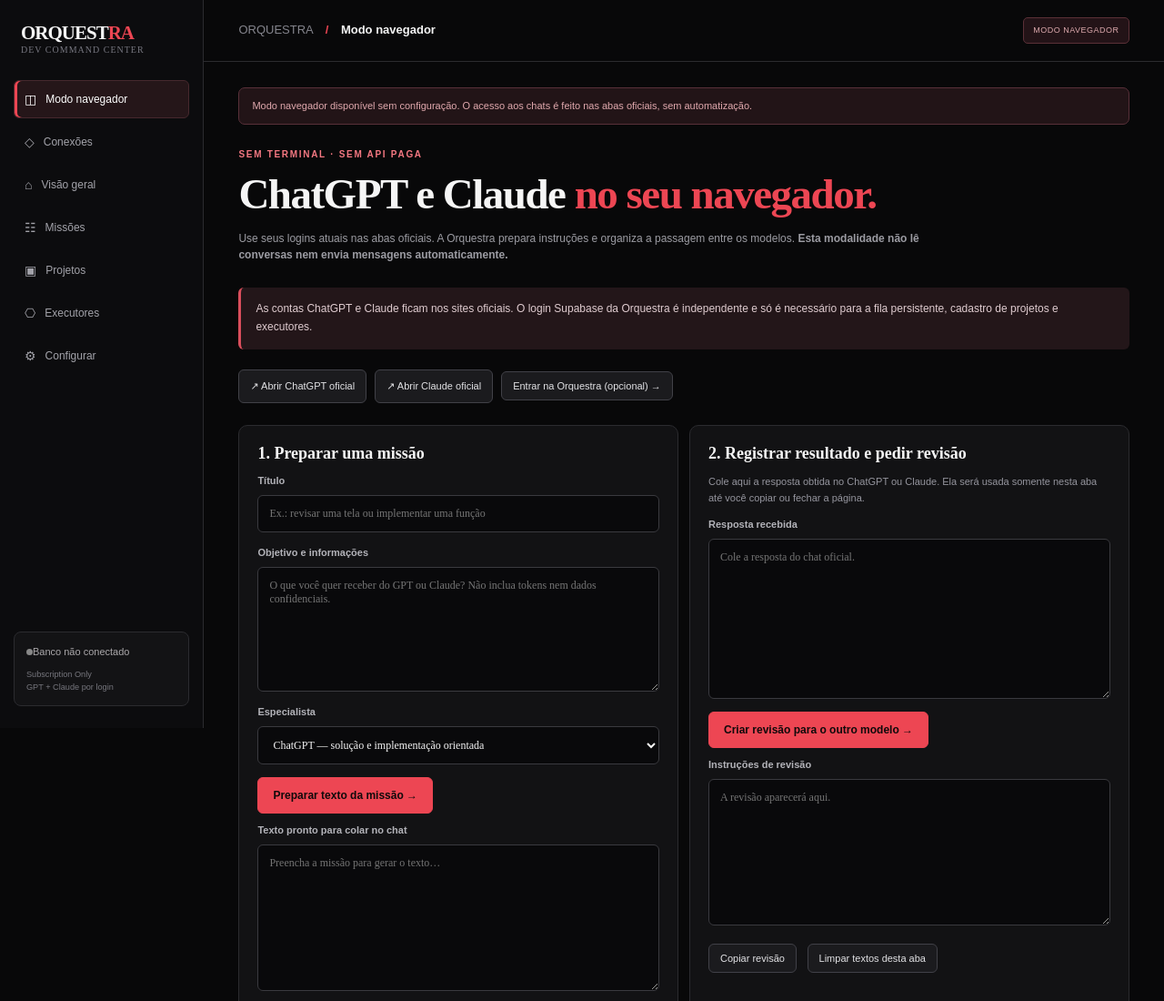
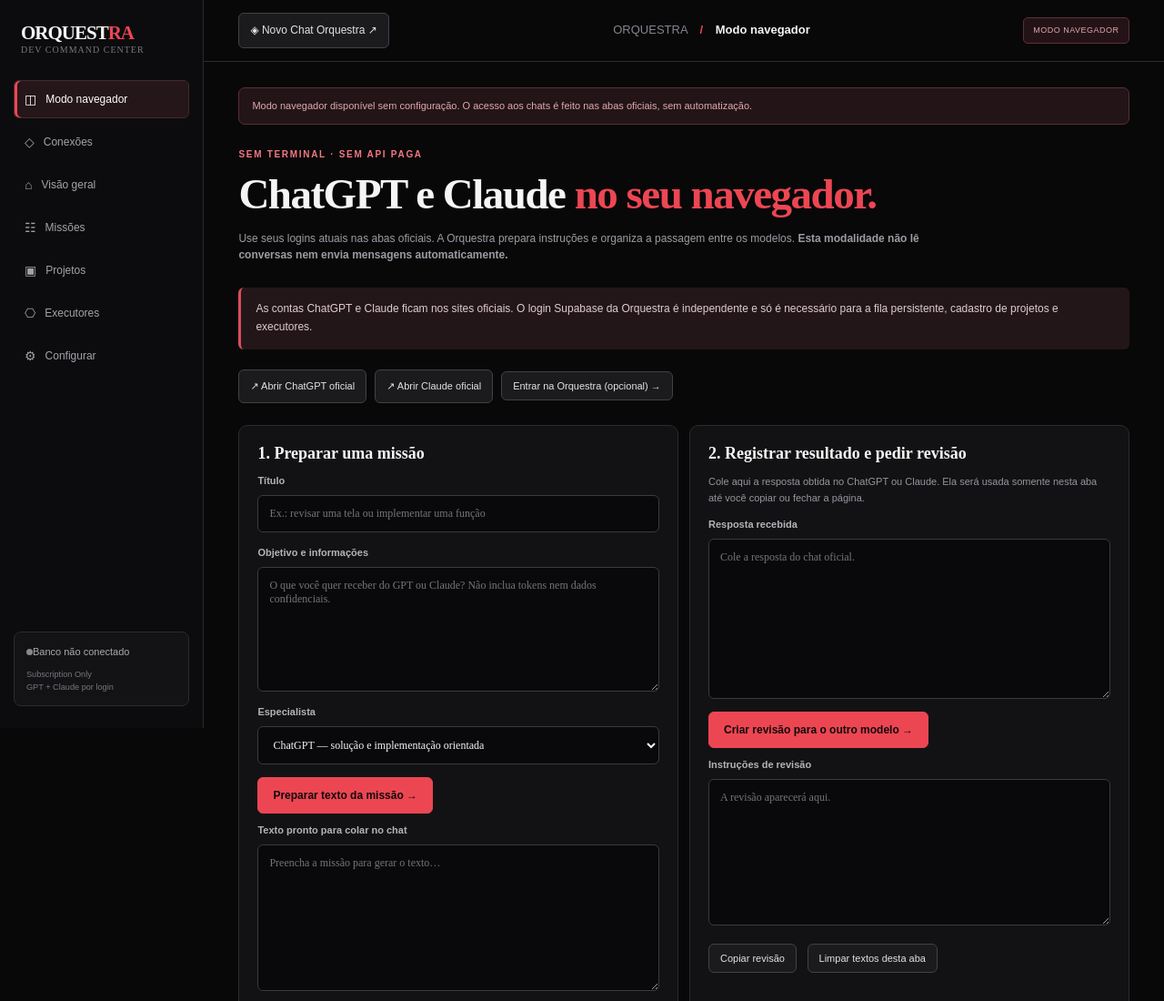
Before and after one commit to andreydecorvital-sudo/orquestra-dev, a browser extension: page web-live/index.html in a window 1280 px wide. Shown: the top 1100 px of the page at 91% size. Drawn offline with Linux system fonts and the light colour scheme; a script that the page names is missing.

Commit message:
feat(orquestra-chat): add accessible chat entry without replacing advanced console

```diff
--- a/web-live/index.html
+++ b/web-live/index.html
@@ -11,7 +11,7 @@
 <button type="button" data-page="nodes">⎔ <span>Executores</span></button>
 <button type="button" data-page="settings">⚙ <span>Configurar</span></button>
 </nav><div class="sidebottom"><div id="sideStatus"><i class="dot"></i> Não conectado</div><small>Subscription Only<br>GPT + Claude por login</small></div></aside>
-<div class="shell"><header class="top"><span>ORQUESTRA <b>/</b> <strong id="crumb">Visão geral</strong></span><div class="topactions"><span class="chip" id="chip">CONFIGURAÇÃO PENDENTE</span><button class="logout" id="logout" hidden>Sair</button></div></header>
+<div class="shell"><header class="top"><a href="/chat.html" class="subtle" style="font-size:12px;text-decoration:none;margin-right:12px">◈ Novo Chat Orquestra ↗</a><span>ORQUESTRA <b>/</b> <strong id="crumb">Visão geral</strong></span><div class="topactions"><span class="chip" id="chip">CONFIGURAÇÃO PENDENTE</span><button class="logout" id="logout" hidden>Sair</button></div></header>
 <main>
 <div class="warning" id="banner">Conexões ainda não configuradas. Nenhum agente está executando tarefas.</div>
 <div class="auth" id="auth" hidden><div class="card narrow"><span class="eyebrow">SESSÃO PRIVADA</span><h1>Entrar na Orquestra</h1><p>Use uma conta Auth autorizada no Supabase Chatbot, compartilhado com o CRM. A fila da Orquestra usa tabelas próprias e pode estar em preparação. Sua assinatura ChatGPT/Claude não é usada para entrar neste painel.</p><div class="onboarding-note"><strong>Primeiro acesso?</strong> O login da Orquestra não é criado automaticamente e utiliza o Auth do projeto Chatbot. Abra <a href="https://supabase.com/dashboard/project/ydyzjpcmavqffdazteib/auth/users" target="_blank" rel="noopener noreferrer">Supabase → Authentication → Users</a>, escolha <b>Add user → Create new user</b> e cadastre seu próprio e-mail e senha. Não altere as configurações globais de Auth ou cadastro do CRM sem revisão. Depois entre aqui. <b>Não envie a senha pelo chat.</b></div><button type="button" class="subtle" data-page="browser">Usar ChatGPT e Claude no navegador sem outro login →</button><form id="loginForm"><label>E-mail<input name="email" type="email" autocomplete="username" required></label><label>Senha<input name="password" type="password" autocomplete="current-password" required></label><button class="primary" type="submit">Entrar →</button><p role="status" class="form-message" id="loginMsg"></p></form></div></div>
```
